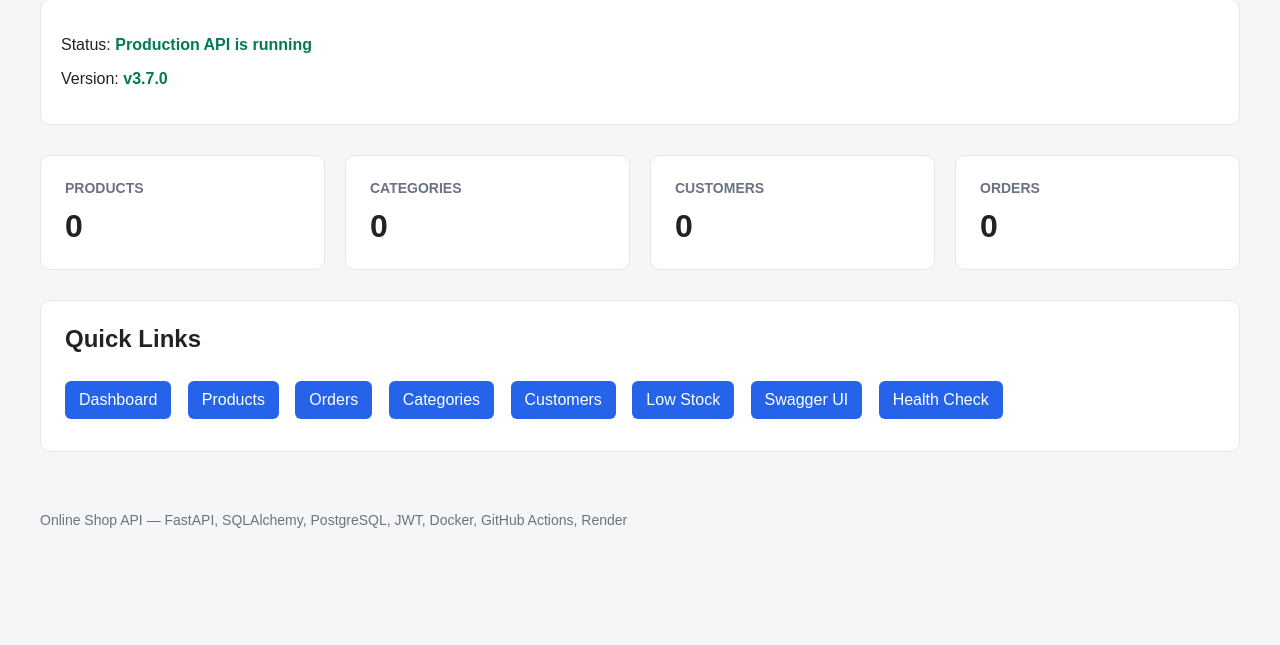
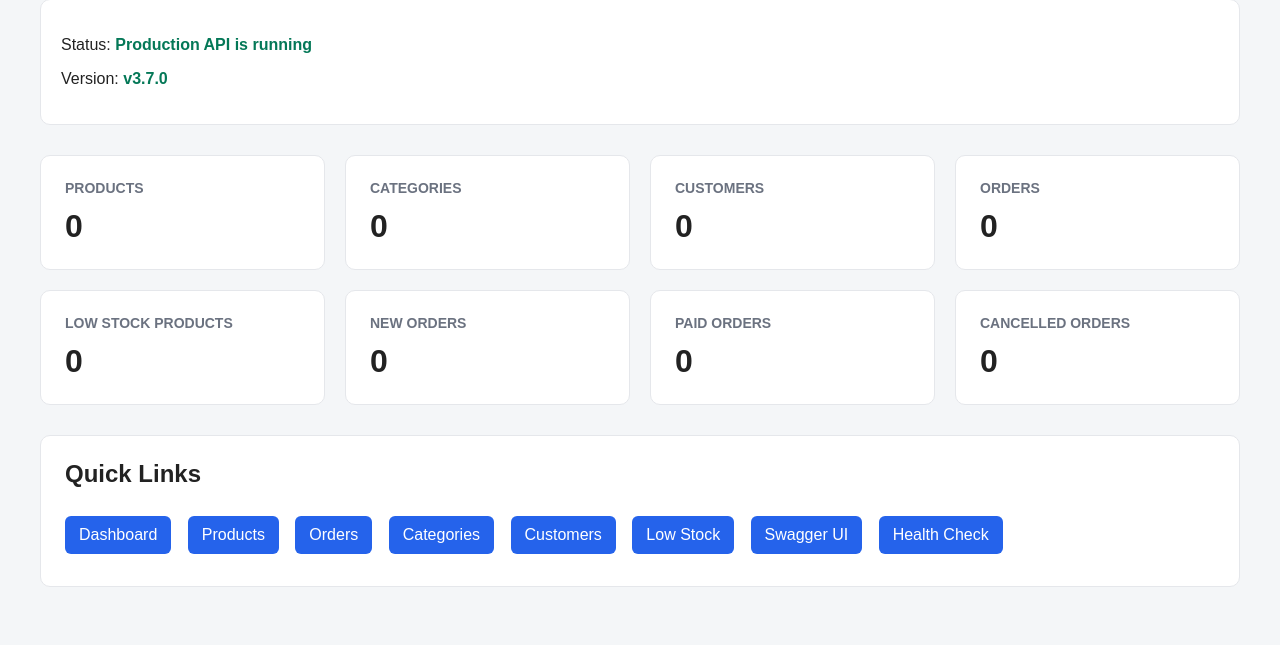
Before and after one commit to Pavlo-Stelmakh/online_shop, a FastAPI app: page /admin in a window 1280 px wide. Shown: the part 147-792 px from the top of the page. Before the commit the page ends 675 px from the top, so only its background shows below. Run offline with FastAPI, Linux system fonts and the light colour scheme; data that the repository does not hold is empty.

Commit message:
Polish admin dashboard stats cards

```diff
--- a/templates/admin_dashboard.html
+++ b/templates/admin_dashboard.html
@@ -151,6 +151,27 @@
                 <h2>Orders</h2>
                 <p>{{ orders_count }}</p>
             </div>
+
+            <div class="card">
+                <h2>Low Stock Products</h2>
+                <p>{{ low_stock_count }}</p>
+            </div>
+
+            <div class="card">
+                <h2>New Orders</h2>
+                <p>{{ new_orders_count }}</p>
+            </div>
+
+            <div class="card">
+                <h2>Paid Orders</h2>
+                <p>{{ paid_orders_count }}</p>
+            </div>
+
+            <div class="card">
+                <h2>Cancelled Orders</h2>
+                <p>{{ cancelled_orders_count }}</p>
+            </div>
+
         </section>
 
         <section class="links">
```
Also changed, not shown: routes/admin.py (+11 -1 lines), tests/test_main.py (+19 -0 lines).
